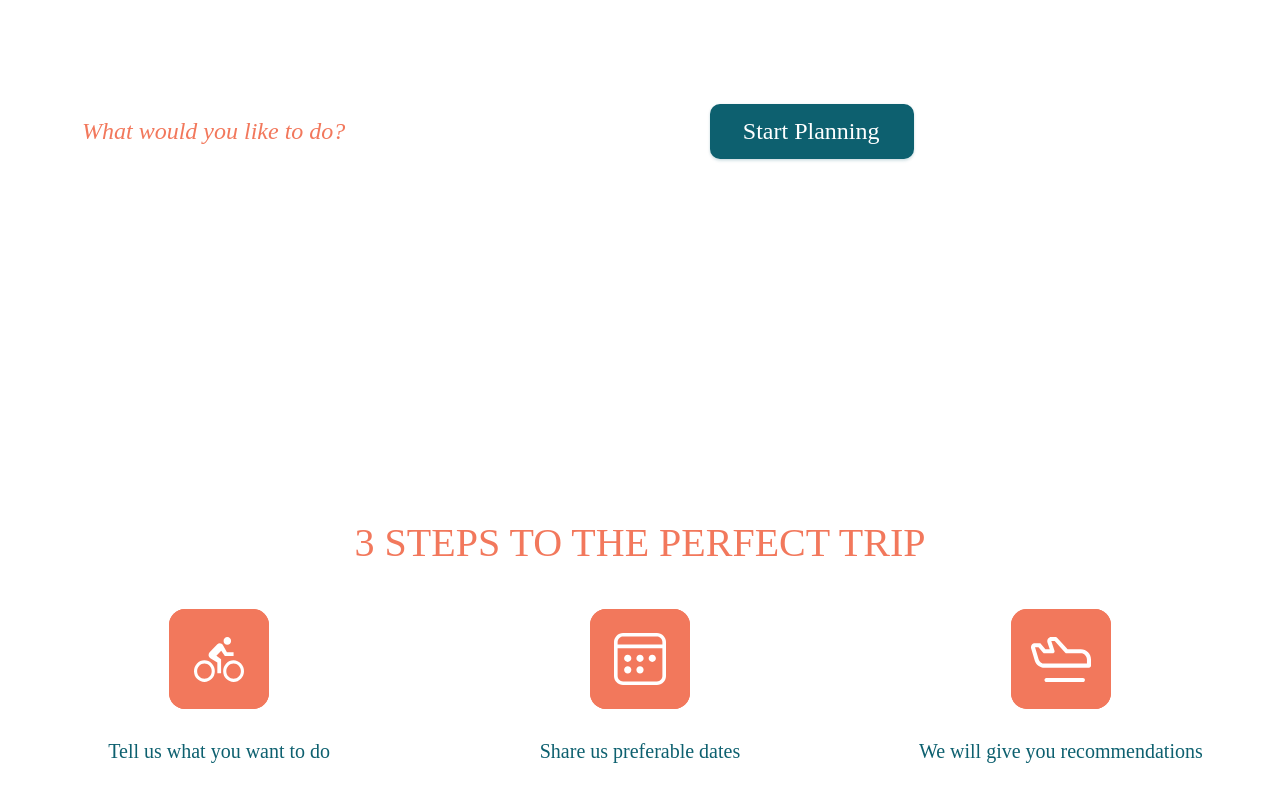
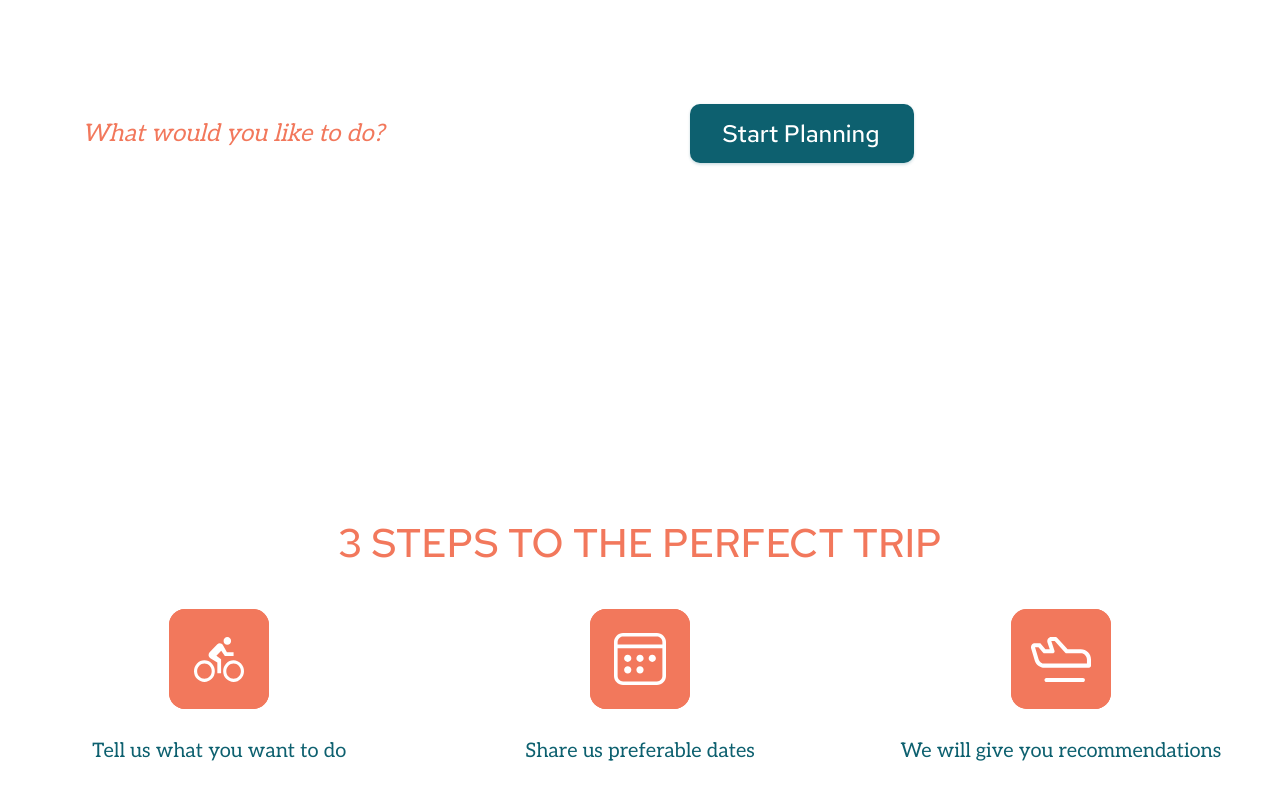
Before and after one commit to elenakuznet/Travel, a plain HTML site: page index.html in a window 1280 px wide. Shown: the part 330-1120 px from the top of the page. Drawn offline with Linux system fonts and the light colour scheme; a script that the page names is missing.

Commit message:
add: fonts

```diff
--- a/index.html
+++ b/index.html
@@ -6,6 +6,9 @@
   <meta name="viewport" content="width=device-width, initial-scale=1.0">
   <title>Explore the beauty of the World</title>
   <link rel="icon" type="image/x-icon" href="favicon.ico">
+  <link rel="preconnect" href="https://fonts.googleapis.com">
+<link rel="preconnect" href="https://fonts.gstatic.com" crossorigin>
+<link href="https://fonts.googleapis.com/css2?family=Aleo:wght@400;700&family=Red+Hat+Text:wght@400;500&display=swap" rel="stylesheet">
   <link rel="stylesheet" href="./css/style.css">
 </head>
 <body>
```
